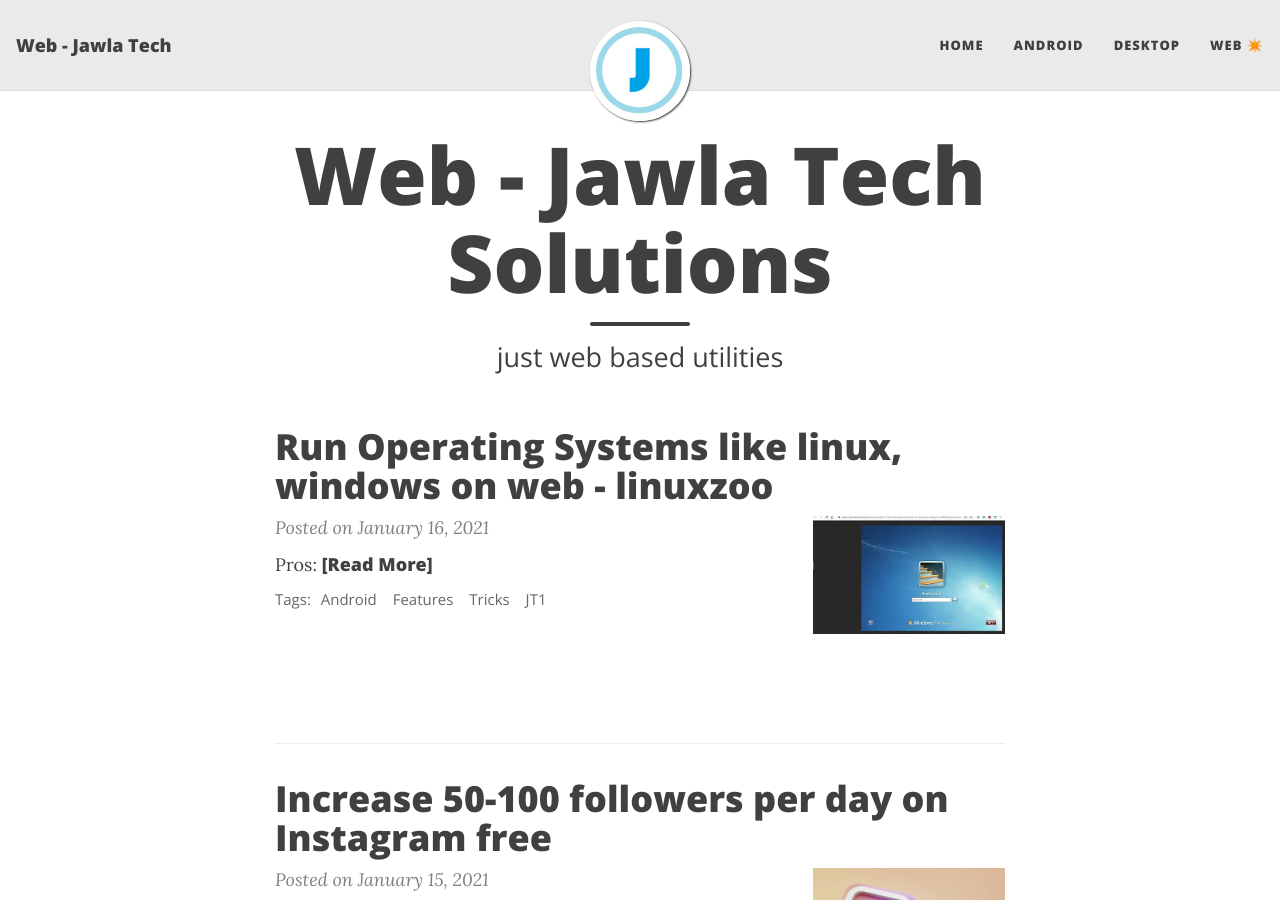
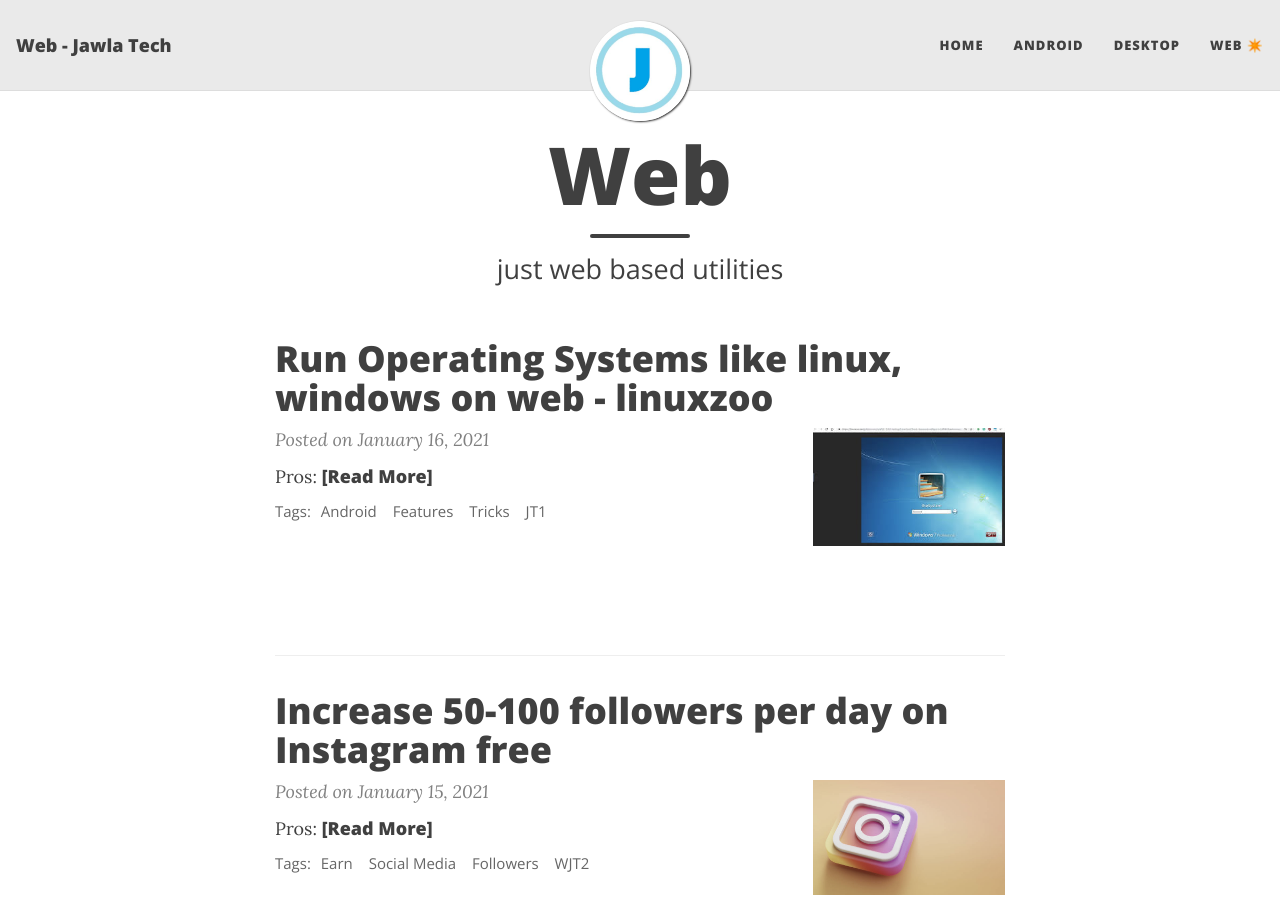
Before and after one commit to cukapd/wjt, a Jekyll site: the page built from index.html, in a window 1280 px wide and 900 px high. Built offline with Jekyll 4.4.1, drawn with Linux system fonts in a browser that asks for light colours; nearby versions of some CDN libraries; the list of posts is cut into pages by our own code.

Commit message:
Update index.html

```diff
--- a/index.html
+++ b/index.html
@@ -1,5 +1,5 @@
 ---
 layout: home
-title: Web - Jawla Tech Solutions
+title: Web
 subtitle: just web based utilities
 ---
```
